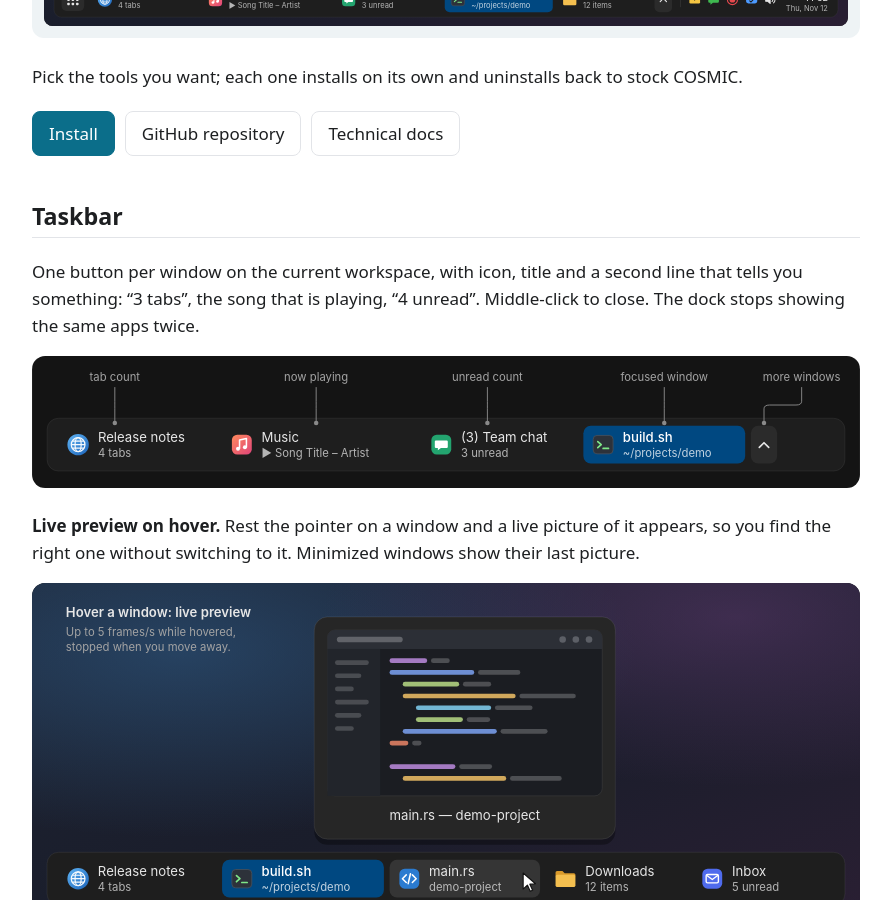
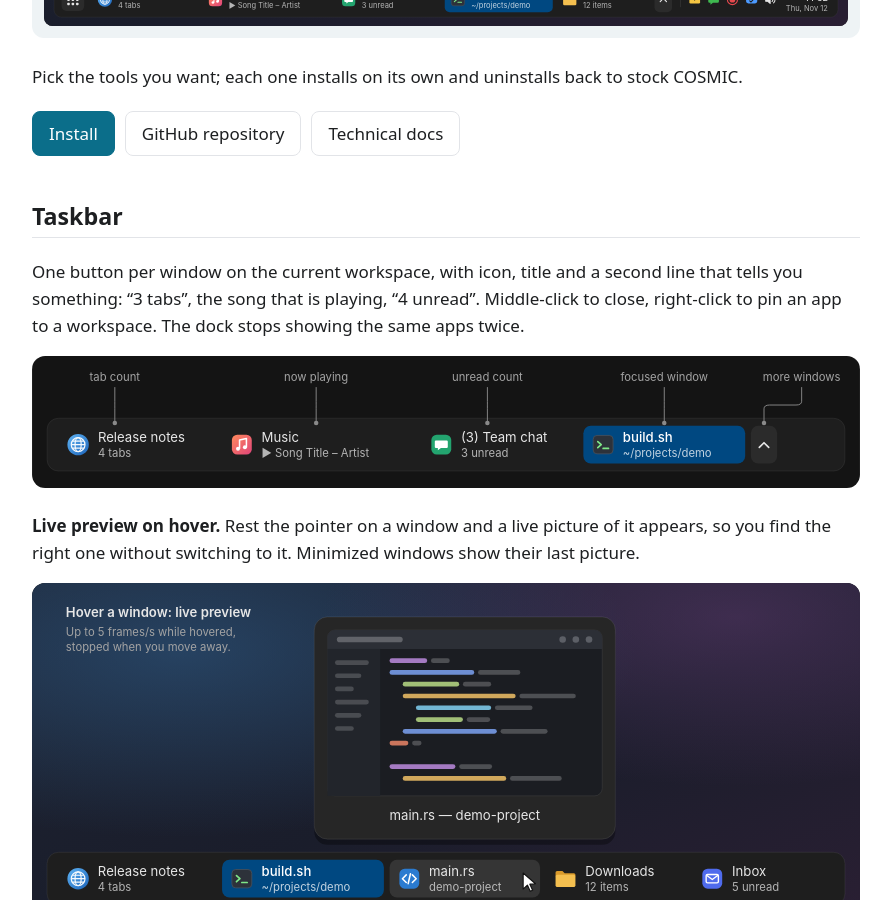
Before and after one commit to jwillmer/cosmic-desktop-extras, a Jekyll site: the page built from docs/index.md, in a window 1280 px wide and 900 px high, scrolled down 367 px. Shown: the whole window, without its empty margins (194-1085 px from the left). Built offline with Jekyll 4.4.1, drawn with Linux system fonts in a browser that asks for light colours; some of the changed text lies outside the part shown.

Commit message:
Docs: workspace pins in the overviews
Co-Authored-By: Claude Opus 5.5 <noreply@anthropic.com>

```diff
--- a/docs/index.md
+++ b/docs/index.md
@@ -25,8 +25,8 @@ Pick the tools you want; each one installs on its own and uninstalls back to sto
 ## Taskbar
 
 One button per window on the current workspace, with icon, title and a second line that tells you
-something: "3 tabs", the song that is playing, "4 unread". Middle-click to close. The dock stops
-showing the same apps twice.
+something: "3 tabs", the song that is playing, "4 unread". Middle-click to close, right-click to
+pin an app to a workspace. The dock stops showing the same apps twice.
 
 ![Taskbar close-up](media/taskbar.svg)
 
@@ -82,7 +82,8 @@ with synchronized scrolling, Notepad++-style clones and Compare.
 ## Workspace Keeper
 
 Remembers which workspace each window is on and moves the windows back after you log in again or
-after the desktop crashes and restarts.
+after the desktop crashes and restarts. Pin an app to a workspace and its windows always open
+there: start a pinned chat app from anywhere and you land on your work workspace with it.
 
 ![Windows back on their workspaces](media/ws-keeper.svg)
 
```
Also changed, not shown: docs/taskbar.md (+3 -0 lines), README.md, docs/README.md, ws-keeper/README.md.
